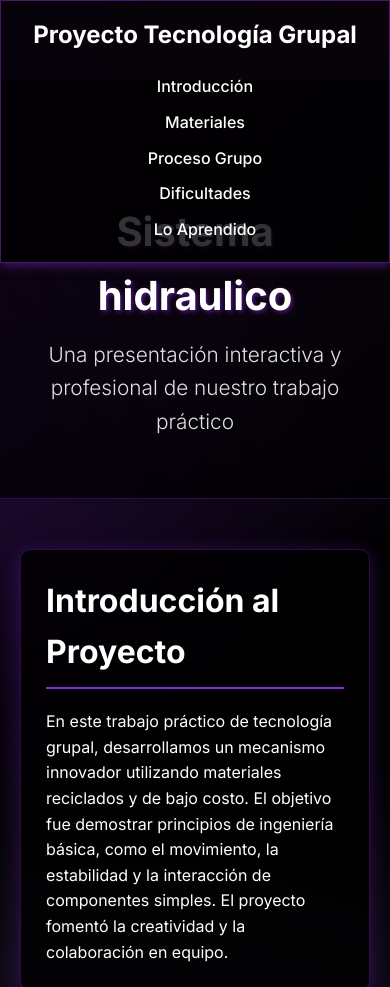
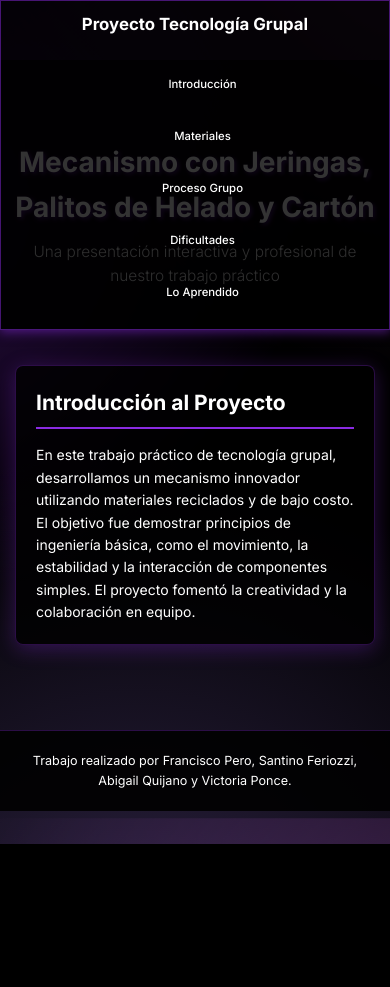
Before and after one commit to SrAkal22/TrabajoPracticoDeTecnologia, a plain HTML site: page index.html in a window 390 px wide. Shown: the top 987 px of the page. After the commit the page ends 844 px from the top, so only its background shows below. Drawn offline with Linux system fonts and the light colour scheme.

Commit message:
Update index.html

````diff
--- a/index.html
+++ b/index.html
@@ -1,4 +1,3 @@
-
 <!DOCTYPE html>
 <html lang="es">
 <head>
@@ -269,33 +268,99 @@
             border-top: 1px solid rgba(138, 43, 226, 0.3);
         }
 
-        /* Responsividad */
+        /* Responsividad mejorada */
         @media (max-width: 768px) {
             .nav-container {
                 flex-direction: column;
                 text-align: center;
+                padding: 10px 15px;
+            }
+
+            .nav-container h1 {
+                font-size: 1.2em;
+                margin-bottom: 10px;
             }
 
             nav ul {
                 flex-direction: column;
-                margin-top: 15px;
+                margin-top: 10px;
+                width: 100%;
             }
 
             nav ul li {
                 margin: 5px 0;
+                width: 100%;
+            }
+
+            nav ul li a {
+                display: block;
+                padding: 12px 10px;
+                font-size: 0.9em;
+            }
+
+            header {
+                padding: 80px 15px 40px;
+                margin-top: 60px;
             }
 
             header h1 {
-                font-size: 2.5em;
+                font-size: 2em;
+            }
+
+            header p {
+                font-size: 1.1em;
+            }
+
+            main {
+                padding: 15px;
             }
 
             section {
-                padding: 25px;
-                margin: 30px 0;
+                padding: 20px;
+                margin: 20px 0;
+                border-radius: 8px;
+            }
+
+            section h2 {
+                font-size: 1.5em;
+                padding-bottom: 8px;
+                margin-bottom: 15px;
+            }
+
+            ul {
+                padding-left: 15px;
+            }
+
+            ul li {
+                font-size: 0.9em;
+                margin-bottom: 8px;
+            }
+
+            .recuadro {
+                padding: 15px;
+                margin: 15px 0;
+            }
+
+            .recuadro p {
+                font-size: 0.9em;
+            }
+
+            footer {
+                padding: 20px 15px;
+                font-size: 0.9em;
             }
 
             body {
                 background-size: 150% 150%;
+                font-size: 14px;
+            }
+
+            #scrollToTop {
+                width: 45px;
+                height: 45px;
+                font-size: 18px;
+                bottom: 15px;
+                right: 15px;
             }
         }
 
@@ -320,7 +385,7 @@
     </nav>
 
     <header>
-        <h1>Sistema hidraulico</h1>
+        <h1>Mecanismo con Jeringas, Palitos de Helado y Cartón</h1>
         <p>Una presentación interactiva y profesional de nuestro trabajo práctico</p>
     </header>
 
@@ -406,4 +471,3 @@
     </script>
 </body>
 </html>
-```
````
